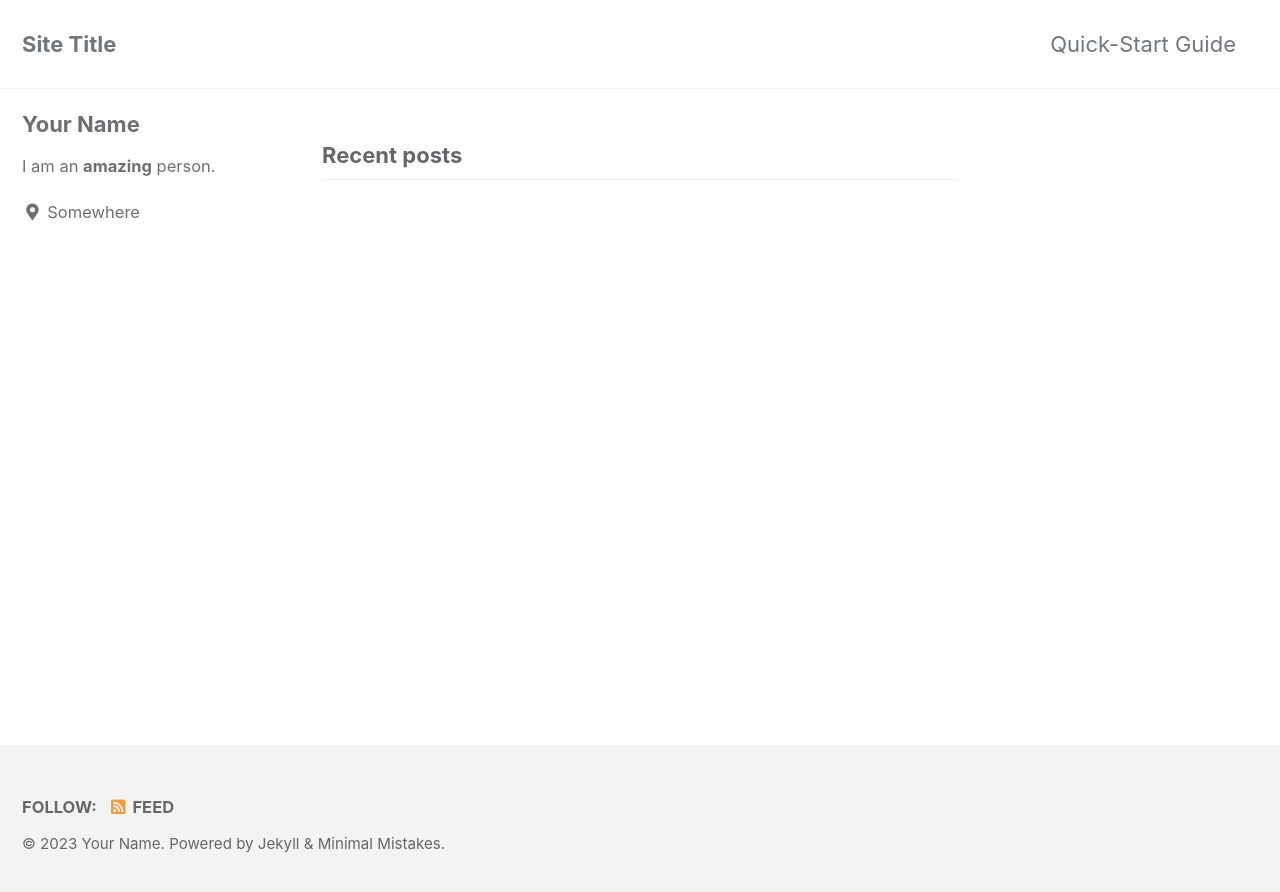
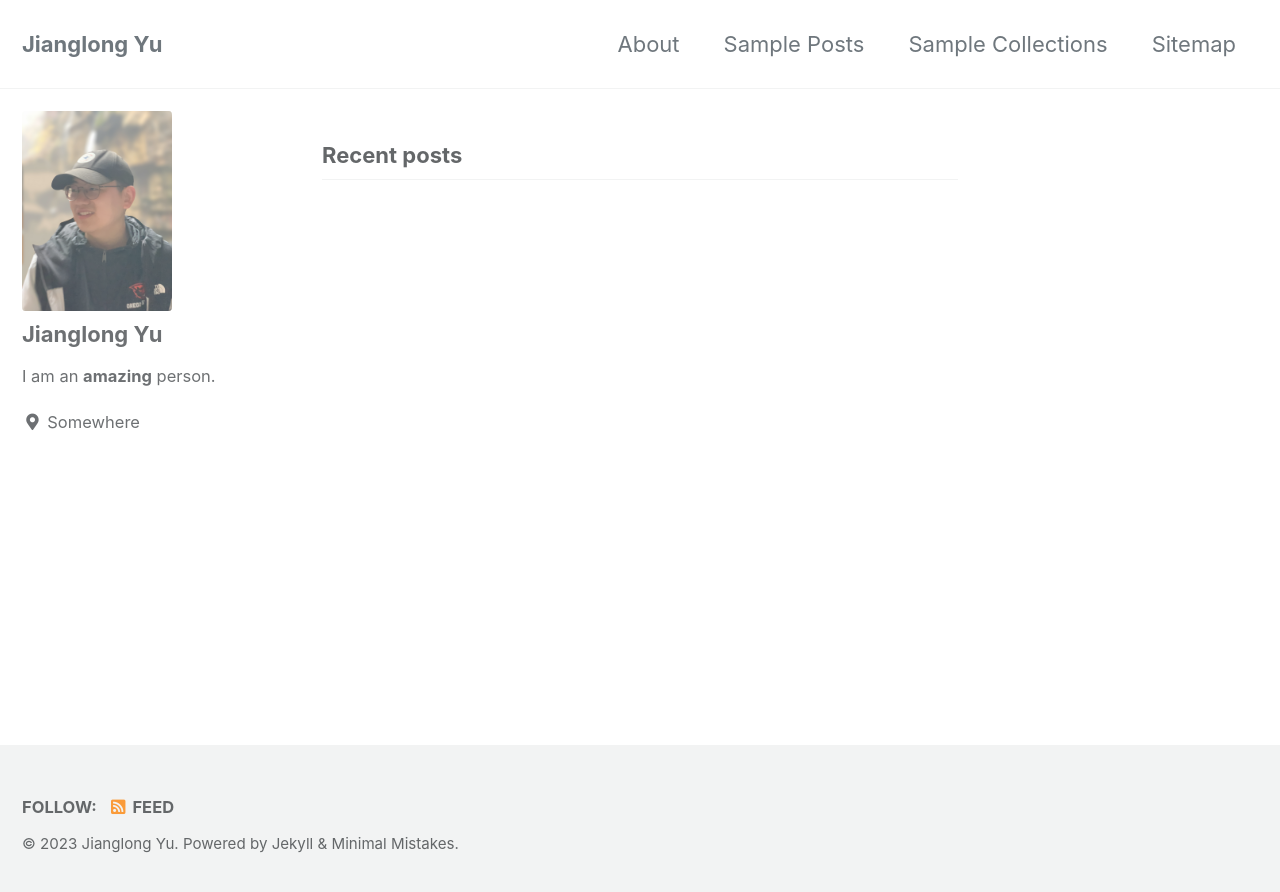
Before and after one commit to Jaron-U/jaron-u.github.io, a Jekyll site: the page built from index.html, in a window 1280 px wide. Shown: the top 892 px of the page. Built offline with Jekyll 4.4.1, drawn with Linux system fonts in a browser that asks for light colours; cached includes are drawn as plain includes; the list of posts is cut into pages by our own code.

Commit message:
photo size changed

```diff
--- a/_config.yml
+++ b/_config.yml
@@ -16,16 +16,16 @@ minimal_mistakes_skin    : "default" # "air", "aqua", "contrast", "dark", "dirt"
 
 # Site Settings
 locale                   : "en-US"
-title                    : "Site Title"
+title                    : "Jianglong Yu"
 title_separator          : "-"
 subtitle                 : # site tagline that appears below site title in masthead
-name                     : "Your Name"
+name                     : "Jianglong Yu"
 description              : "An amazing website."
 url                      : # the base hostname & protocol for your site e.g. "https://mmistakes.github.io"
 baseurl                  : # the subpath of your site, e.g. "/blog"
-repository               : # GitHub username/repo-name e.g. "mmistakes/minimal-mistakes"
+repository               : "Jaron-U"
 teaser                   : # path of fallback teaser image, e.g. "/assets/images/500x300.png"
-logo                     : # path of logo image to display in the masthead, e.g. "/assets/images/88x88.png"
+logo                     : # "/assets/images/IMG_1721.jpg"
 masthead_title           : # overrides the website title displayed in the masthead, use " " for no title
 # breadcrumbs            : false # true, false (default)
 words_per_minute         : 200
@@ -104,8 +104,8 @@ analytics:
 
 # Site Author
 author:
-  name             : "Your Name"
-  avatar           : # path of avatar image, e.g. "/assets/images/bio-photo.jpg"
+  name             : "Jianglong Yu"
+  avatar           : "/assets/images/IMG_7494.jpg"
   bio              : "I am an **amazing** person."
   location         : "Somewhere"
   email            :
--- a/_sass/minimal-mistakes/_sidebar.scss
+++ b/_sass/minimal-mistakes/_sidebar.scss
@@ -65,8 +65,8 @@
     width: 100%;
 
     &.emoji {
-      width: 20px;
-      height: 20px;
+      width: 30px;
+      height: 30px;
     }
   }
 }
@@ -134,13 +134,8 @@
   }
 
   img {
-    max-width: 110px;
-    border-radius: 50%;
-
-    @include breakpoint($large) {
-      padding: 5px;
-      border: 1px solid $border-color;
-    }
+    max-width: 150px;
+    border-radius: 2%;
   }
 }
 
```
Also changed, not shown: _data/navigation.yml (+8 -10 lines), assets/images/IMG_1721.jpg (added), assets/images/IMG_7494.JPG (added), screenshot-layouts.png (deleted), screenshot.png (deleted).
